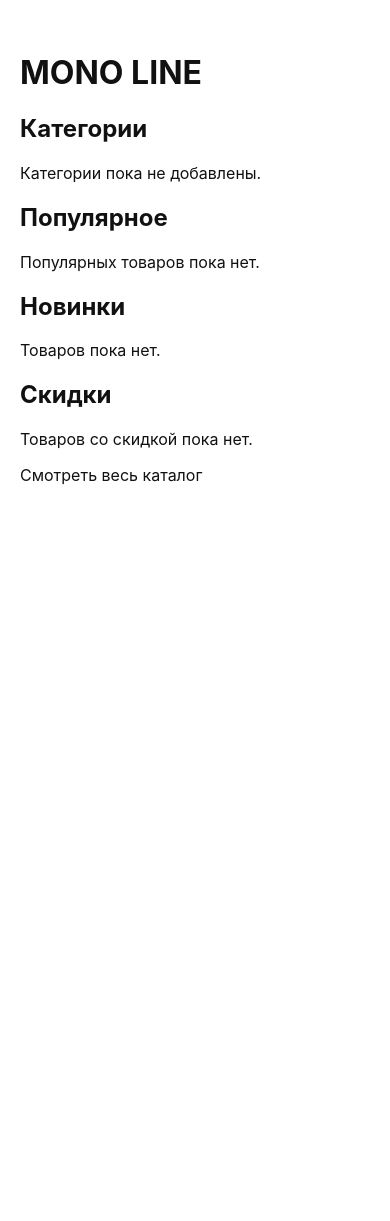
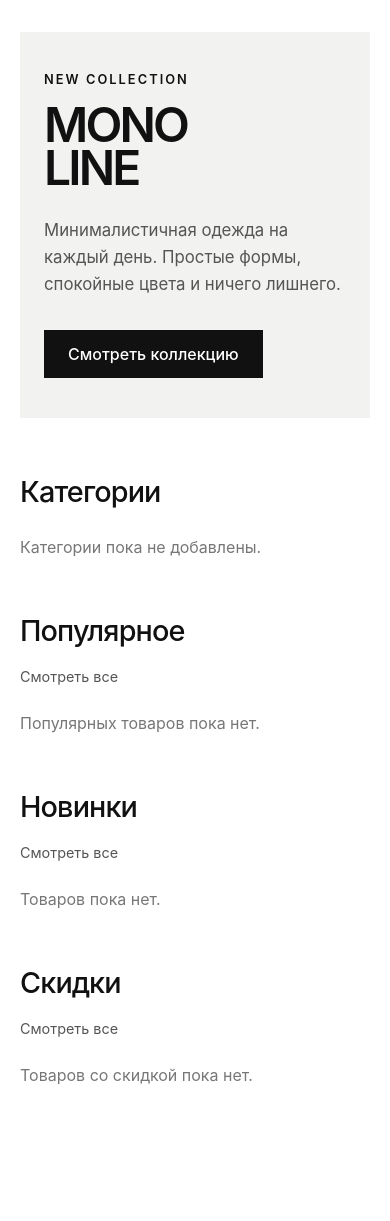
Before and after one commit to GitForgeK-1308/MonoLineStore, a Django app: page / in a window 390 px wide. Shown: the part 137-1358 px from the top of the page. Before the commit the page ends 622 px from the top, so only its background shows below. Run offline with Django 5.2, Linux system fonts and the light colour scheme; data that the repository does not hold is empty.

Commit message:
style(core): оформить главную страницу и карточки товаров

```diff
--- /dev/null
+++ b/core/static/core/css/home.css
@@ -0,0 +1,160 @@
+.home-hero {
+    display: flex;
+    align-items: center;
+
+    min-height: 420px;
+    margin-bottom: 80px;
+    padding: 64px;
+
+    background: #f2f2f0;
+}
+
+.home-hero__content {
+    max-width: 650px;
+}
+
+.home-hero__eyebrow {
+    margin: 0 0 16px;
+
+    font-size: 0.8rem;
+    font-weight: 600;
+    letter-spacing: 0.16em;
+    text-transform: uppercase;
+}
+
+.home-hero__title {
+    margin: 0;
+
+    font-size: clamp(3rem, 8vw, 6.5rem);
+    font-weight: 600;
+    line-height: 0.9;
+    letter-spacing: -0.06em;
+}
+
+.home-hero__text {
+    max-width: 500px;
+    margin: 28px 0 32px;
+
+    color: #555555;
+    font-size: 1.05rem;
+    line-height: 1.6;
+}
+
+.home-hero__button {
+    display: inline-flex;
+
+    padding: 14px 24px;
+
+    color: #ffffff;
+    font-weight: 500;
+
+    background: #111111;
+
+    transition:
+        background 0.2s ease,
+        transform 0.2s ease;
+}
+
+.home-hero__button:hover {
+    background: #333333;
+    transform: translateY(-1px);
+}
+
+.home-section {
+    margin-bottom: 80px;
+}
+
+.home-section__header {
+    display: flex;
+    align-items: end;
+    justify-content: space-between;
+    gap: 20px;
+
+    margin-bottom: 28px;
+}
+
+.home-section__title {
+    margin: 0;
+
+    font-size: clamp(1.8rem, 4vw, 2.6rem);
+    font-weight: 500;
+    letter-spacing: -0.03em;
+}
+
+.home-section__link {
+    color: #555555;
+    font-size: 0.9rem;
+}
+
+.home-section__link:hover {
+    color: #111111;
+}
+
+.category-list {
+    display: flex;
+    flex-wrap: wrap;
+    gap: 10px;
+}
+
+.category-list__item {
+    padding: 12px 18px;
+
+    border: 1px solid #d7d7d7;
+
+    transition:
+        color 0.2s ease,
+        background 0.2s ease,
+        border-color 0.2s ease;
+}
+
+.category-list__item:hover {
+    color: #ffffff;
+    background: #111111;
+    border-color: #111111;
+}
+
+.product-grid {
+    display: grid;
+    grid-template-columns: repeat(4, minmax(0, 1fr));
+    gap: 40px 20px;
+}
+
+.home-empty {
+    color: #777777;
+}
+
+@media (max-width: 900px) {
+    .home-hero {
+        min-height: 360px;
+        padding: 40px;
+    }
+
+    .product-grid {
+        grid-template-columns: repeat(2, minmax(0, 1fr));
+    }
+}
+
+@media (max-width: 600px) {
+    .home-hero {
+        min-height: auto;
+        margin-bottom: 56px;
+        padding: 40px 24px;
+    }
+
+    .home-hero__title {
+        font-size: 3rem;
+    }
+
+    .home-section {
+        margin-bottom: 56px;
+    }
+
+    .home-section__header {
+        align-items: flex-start;
+        flex-direction: column;
+    }
+
+    .product-grid {
+        gap: 32px 12px;
+    }
+}
--- a/templates/core/home.html
+++ b/templates/core/home.html
@@ -1,16 +1,56 @@
 {% extends "core/base.html" %}
+{% load static %}
 
 {% block title %}MONO LINE{% endblock %}
 
+{% block extra_css %}
+    <link
+        rel="stylesheet"
+        href="{% static 'core/css/home.css' %}"
+    >
+    <link
+        rel="stylesheet"
+        href="{% static 'products/css/product_card.css' %}"
+    >
+{% endblock %}
+
 {% block content %}
-<h1>MONO LINE</h1>
-<section>
-    <h2>Категории</h2>
+<section class="home-hero">
+    <div class="home-hero__content">
+        <p class="home-hero__eyebrow">
+            New collection
+        </p>
+
+        <h1 class="home-hero__title">
+            MONO<br>LINE
+        </h1>
+
+        <p class="home-hero__text">
+            Минималистичная одежда на каждый день.
+            Простые формы, спокойные цвета и ничего лишнего.
+        </p>
+
+        <a
+            class="home-hero__button"
+            href="{% url 'products:catalog' %}"
+        >
+            Смотреть коллекцию
+        </a>
+    </div>
+</section>
+
+<section class="home-section">
+    <div class="home-section__header">
+        <h2 class="home-section__title">
+            Категории
+        </h2>
+    </div>
 
     {% if categories %}
-        <nav>
+        <nav class="category-list">
             {% for category in categories %}
                 <a
+                    class="category-list__item"
                     href="{% url 'products:catalog' category.slug %}"
                 >
                     {{ category.name }}
@@ -18,46 +58,90 @@
             {% endfor %}
         </nav>
     {% else %}
-        <p>Категории пока не добавлены.</p>
+        <p class="home-empty">
+            Категории пока не добавлены.
+        </p>
     {% endif %}
 </section>
-<section>
-    <h2>Популярное</h2>
+
+<section class="home-section">
+    <div class="home-section__header">
+        <h2 class="home-section__title">
+            Популярное
+        </h2>
+
+        <a
+            class="home-section__link"
+            href="{% url 'products:catalog' %}?is_popular=1"
+        >
+            Смотреть все
+        </a>
+    </div>
 
     {% if popular_products %}
+        <div class="product-grid">
             {% for product in popular_products %}
                 {% include "products/includes/product_card.html" with product=product only %}
             {% endfor %}
+        </div>
     {% else %}
-        <p>Популярных товаров пока нет.</p>
+        <p class="home-empty">
+            Популярных товаров пока нет.
+        </p>
     {% endif %}
 </section>
 
-<section>
-    <h2>Новинки</h2>
+<section class="home-section">
+    <div class="home-section__header">
+        <h2 class="home-section__title">
+            Новинки
+        </h2>
+
+        <a
+            class="home-section__link"
+            href="{% url 'products:catalog' %}"
+        >
+            Смотреть все
+        </a>
+    </div>
 
     {% if new_products %}
+        <div class="product-grid">
             {% for product in new_products %}
                 {% include "products/includes/product_card.html" with product=product only %}
             {% endfor %}
+        </div>
     {% else %}
-        <p>Товаров пока нет.</p>
+        <p class="home-empty">
+            Товаров пока нет.
+        </p>
     {% endif %}
 </section>
-<section>
-    <h2>Скидки</h2>
+
+<section class="home-section">
+    <div class="home-section__header">
+        <h2 class="home-section__title">
+            Скидки
+        </h2>
+
+        <a
+            class="home-section__link"
+            href="{% url 'products:catalog' %}?discount=1"
+        >
+            Смотреть все
+        </a>
+    </div>
 
     {% if discount_products %}
+        <div class="product-grid">
             {% for product in discount_products %}
                 {% include "products/includes/product_card.html" with product=product only %}
             {% endfor %}
+        </div>
     {% else %}
-        <p>Товаров со скидкой пока нет.</p>
+        <p class="home-empty">
+            Товаров со скидкой пока нет.
+        </p>
     {% endif %}
 </section>
-<p>
-    <a href="{% url 'products:catalog' %}">
-        Смотреть весь каталог
-    </a>
-</p>
 {% endblock %}
```
Also changed, not shown: core/tests/test_views.py (+40 -0 lines), products/static/products/css/product_card.css (added, +87 -0 lines), templates/products/includes/product_card.html (+29 -8 lines). Lines whose indentation alone changed are shown as unchanged.
